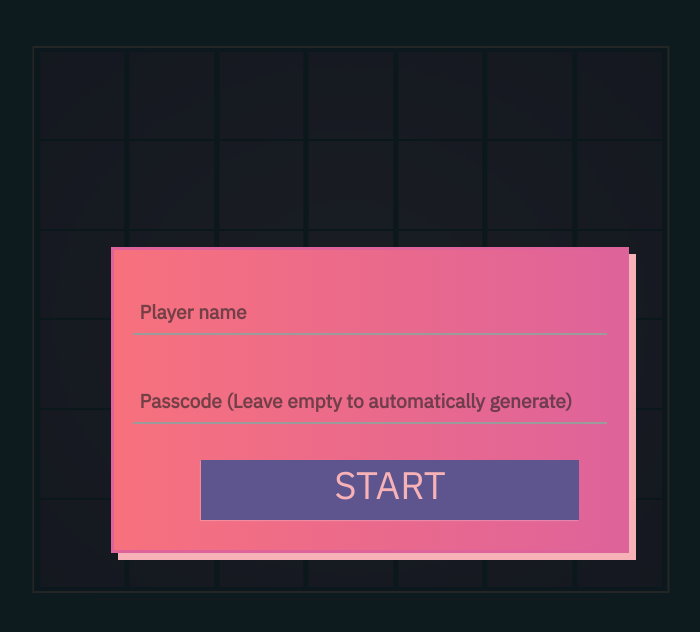
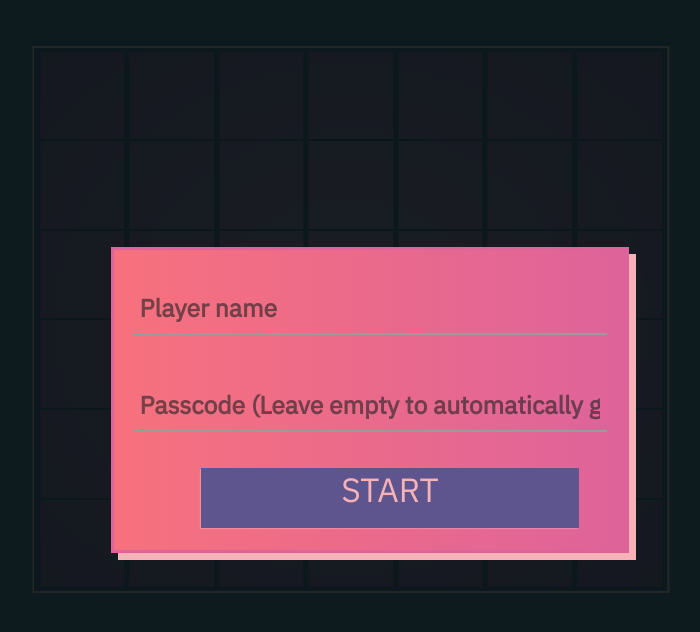
Before and after one commit to CthulhuFace/connectFourFace, a plain HTML site: page Client/index.html in a window 1280 px wide. Shown: the whole page, without its empty margins (270-970 px from the left). Drawn offline with nearby package versions, Linux system fonts and the light colour scheme.

Commit message:
min-font-size

```diff
--- a/Client/main.css
+++ b/Client/main.css
@@ -34,14 +34,14 @@
   border: 0;
   border-bottom: 2px solid #9b9b9b;
   outline: 0;
-  font-size: 2vw;
+  font-size: calc(8px + 1.8vw);
   font-weight: 900;
   color: #0D1B1E;
   padding: 7px;
   background: transparent;
 }
 .inputText::placeholder {
-  font-size: 1.5vw;
+  font-size: calc(8px + 1.3vw);
   font-weight: 900;
   transition: .5s;
   color: #2222229c;
@@ -83,7 +83,7 @@ ul li span {
   text-align: center;
   color: #F7B2B7;
   font-family: IBM Plex Sans;
-  font-size: 3vw !important;
+  font-size: calc(8px + 2vw) !important;
   transition: .7s ease-out;
 }
 
@@ -167,7 +167,7 @@ ul li:nth-child(1):hover span {
   font-family: inherit;
   margin: 10px;
   border: 0 2px solid #0D1B1E;
-  font-size: 2vw;
+  font-size: calc(8px + 1.8vw);
   font-weight: 900;
   color: #9b9b9b;
   padding: 7px;
--- a/Client/main.js
+++ b/Client/main.js
@@ -29,7 +29,7 @@ function initBoard() {
 }
 
 function startConnection() {
-    var ws_uri = "ws://connectfourface.herokuapp.com/:9601";
+    var ws_uri = "wss://connectfourface.herokuapp.com/";
     //var ws_uri = "ws://127.0.0.1:9601";
     websocket = new WebSocket(ws_uri);
     if ($("#codeInputText").val().trim()) {
```
